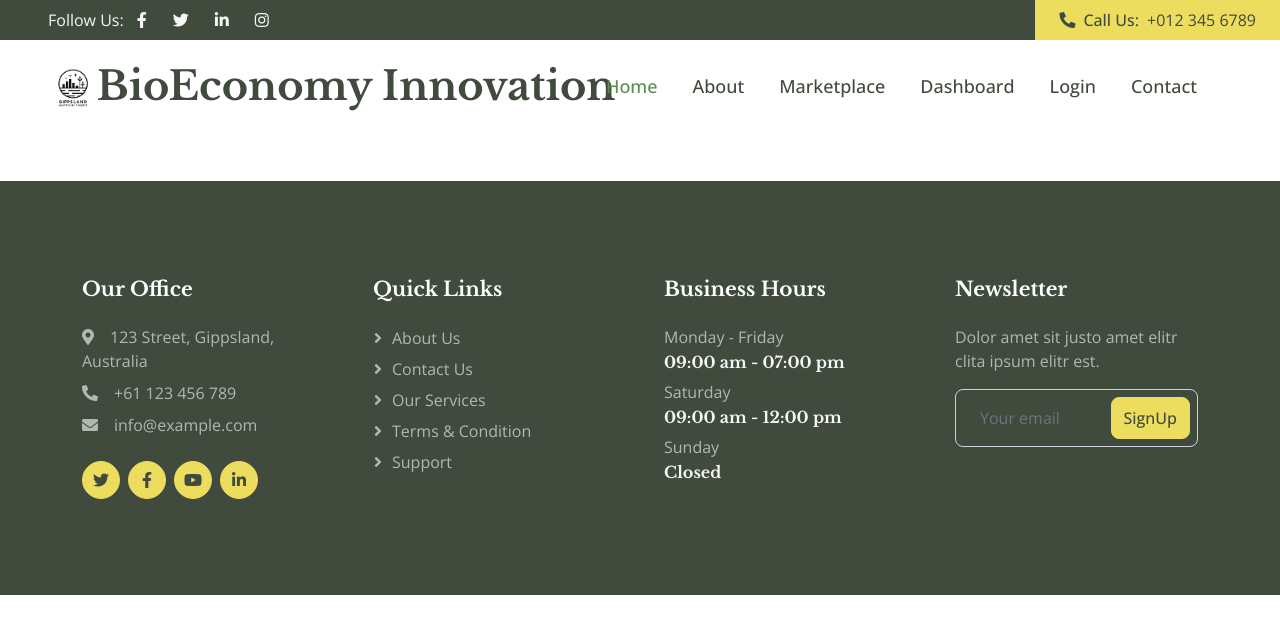
After one commit to ITECH3208andITECH3209feduni/project-repository-bioeconomy-capstone-project, a PHP site: page /dashboard.html in a window 1280 px wide. The commit adds this page. Shown: the top 634 px of the page. Run offline with PHP 8.4, Linux system fonts and the light colour scheme; some libraries are stand-ins or nearby versions.

Commit message:
Added dashboard page

```diff
--- a/src/website-ver-2/about.html
+++ b/src/website-ver-2/about.html
@@ -78,7 +78,7 @@
                 <a href="index.html" class="nav-item nav-link active">Home</a>
                 <a href="about.html" class="nav-item nav-link">About</a>
                 <a href="https://www.circularfarms.com.au/home-1" class="nav-item nav-link">Marketplace</a>
-                <a href="" class="nav-item nav-link">Dashboard</a>
+                <a href="dashboard.html" class="nav-item nav-link">Dashboard</a>
                 <a href="login.html" class="nav-item nav-link">Login</a>
                 <a href="contact.html" class="nav-item nav-link">Contact</a>
             </div>
--- a/src/website-ver-2/contact.html
+++ b/src/website-ver-2/contact.html
@@ -73,7 +73,7 @@
                 <a href="index.html" class="nav-item nav-link active">Home</a>
                 <a href="about.html" class="nav-item nav-link">About</a>
                 <a href="https://www.circularfarms.com.au/home-1" class="nav-item nav-link">Marketplace</a>
-                <a href="" class="nav-item nav-link">Dashboard</a>
+                <a href="dashboard.html" class="nav-item nav-link">Dashboard</a>
                 <a href="login.html" class="nav-item nav-link">Login</a>
                 <a href="contact.html" class="nav-item nav-link">Contact</a>
             </div>
--- /dev/null
+++ b/src/website-ver-2/dashboard.html
@@ -0,0 +1,153 @@
+<!DOCTYPE html>
+<html lang="en">
+
+<head>
+    <meta charset="utf-8">
+    <title>About BioEconomy Innovation</title>
+    <meta content="width=device-width, initial-scale=1.0" name="viewport">
+    <meta content="" name="keywords">
+    <meta content="" name="description">
+
+    <!-- Favicon -->
+    <link href="img/favicon.ico" rel="icon">
+
+    <!-- Google Web Fonts -->
+    <link rel="preconnect" href="https://fonts.googleapis.com">
+    <link rel="preconnect" href="https://fonts.gstatic.com" crossorigin>
+    <link href="https://fonts.googleapis.com/css2?family=Libre+Baskerville:wght@700&family=Open+Sans:wght@400;500;600&display=swap" rel="stylesheet">
+
+    <!-- Icon Font Stylesheet -->
+    <link href="https://cdnjs.cloudflare.com/ajax/libs/font-awesome/5.10.0/css/all.min.css" rel="stylesheet">
+    <link href="https://cdn.jsdelivr.net/npm/bootstrap-icons@1.4.1/font/bootstrap-icons.css" rel="stylesheet">
+
+    <!-- Libraries Stylesheet -->
+    <link href="lib/animate/animate.min.css" rel="stylesheet">
+    <link href="lib/owlcarousel/assets/owl.carousel.min.css" rel="stylesheet">
+    <link href="lib/lightbox/css/lightbox.min.css" rel="stylesheet">
+
+    <!-- Customized Bootstrap Stylesheet -->
+    <link href="css/bootstrap.min.css" rel="stylesheet">
+
+    <!-- Template Stylesheet -->
+    <link href="css/style.css" rel="stylesheet">
+</head>
+
+<body>
+    <!-- Spinner Start -->
+    <div id="spinner" class="show bg-white position-fixed translate-middle w-100 vh-100 top-50 start-50 d-flex align-items-center justify-content-center">
+        <div class="spinner-border text-primary" role="status" style="width: 3rem; height: 3rem;"></div>
+    </div>
+    <!-- Spinner End -->
+
+    <!-- Topbar Start -->
+    <div class="container-fluid bg-dark px-0">
+        <div class="row g-0 d-none d-lg-flex">
+            <div class="col-lg-6 ps-5 text-start">
+                <div class="h-100 d-inline-flex align-items-center text-light">
+                    <span>Follow Us:</span>
+                    <a class="btn btn-link text-light" href=""><i class="fab fa-facebook-f"></i></a>
+                    <a class="btn btn-link text-light" href=""><i class="fab fa-twitter"></i></a>
+                    <a class="btn btn-link text-light" href=""><i class="fab fa-linkedin-in"></i></a>
+                    <a class="btn btn-link text-light" href=""><i class="fab fa-instagram"></i></a>
+                </div>
+            </div>
+            <div class="col-lg-6 text-end">
+                <div class="h-100 bg-secondary d-inline-flex align-items-center text-dark py-2 px-4">
+                    <span class="me-2 fw-semi-bold"><i class="fa fa-phone-alt me-2"></i>Call Us:</span>
+                    <span>+012 345 6789</span>
+                </div>
+            </div>
+        </div>
+    </div>
+    <!-- Topbar End -->
+
+    <!-- Navbar Start -->
+    <nav class="navbar navbar-expand-lg bg-white navbar-light sticky-top px-4 px-lg-5">
+        <a href="index.html" class="navbar-brand d-flex align-items-center">
+            <div style="display: flex; align-items: center; width: 30%; height: auto;">
+                <img src="img/Navbar/Gipps_Logo_No_BG.png" style="max-width: 30%; height: auto;">
+                <h1 class="m-0" >BioEconomy Innovation</h1>
+            </div>
+        </a>
+        <button type="button" class="navbar-toggler me-0" data-bs-toggle="collapse" data-bs-target="#navbarCollapse">
+            <span class="navbar-toggler-icon"></span>
+        </button>
+        <div class="collapse navbar-collapse" id="navbarCollapse">
+            <div class="navbar-nav ms-auto p-4 p-lg-0">
+                <a href="index.html" class="nav-item nav-link active">Home</a>
+                <a href="about.html" class="nav-item nav-link">About</a>
+                <a href="https://www.circularfarms.com.au/home-1" class="nav-item nav-link">Marketplace</a>
+                <a href="dashboard.html" class="nav-item nav-link">Dashboard</a>
+                <a href="login.html" class="nav-item nav-link">Login</a>
+                <a href="contact.html" class="nav-item nav-link">Contact</a>
+            </div>
+        </div>
+    </nav>
+    <!-- Navbar End -->
+
+    <!-- Footer Start -->
+    <div class="container-fluid bg-dark footer mt-5 py-5 wow fadeIn" data-wow-delay="0.1s">
+        <div class="container py-5">
+            <div class="row g-5">
+                <div class="col-lg-3 col-md-6">
+                    <h5 class="text-white mb-4">Our Office</h5>
+                    <p class="mb-2"><i class="fa fa-map-marker-alt me-3"></i>123 Street, Gippsland, Australia</p>
+                    <p class="mb-2"><i class="fa fa-phone-alt me-3"></i>+61 123 456 789</p>
+                    <p class="mb-2"><i class="fa fa-envelope me-3"></i>info@example.com</p>
+                    <div class="d-flex pt-3">
+                        <a class="btn btn-square btn-secondary rounded-circle me-2" href=""><i class="fab fa-twitter"></i></a>
+                        <a class="btn btn-square btn-secondary rounded-circle me-2" href=""><i class="fab fa-facebook-f"></i></a>
+                        <a class="btn btn-square btn-secondary rounded-circle me-2" href=""><i class="fab fa-youtube"></i></a>
+                        <a class="btn btn-square btn-secondary rounded-circle me-2" href=""><i class="fab fa-linkedin-in"></i></a>
+                    </div>
+                </div>
+                <div class="col-lg-3 col-md-6">
+                    <h5 class="text-white mb-4">Quick Links</h5>
+                    <a class="btn btn-link" href="">About Us</a>
+                    <a class="btn btn-link" href="">Contact Us</a>
+                    <a class="btn btn-link" href="">Our Services</a>
+                    <a class="btn btn-link" href="">Terms & Condition</a>
+                    <a class="btn btn-link" href="">Support</a>
+                </div>
+                <div class="col-lg-3 col-md-6">
+                    <h5 class="text-white mb-4">Business Hours</h5>
+                    <p class="mb-1">Monday - Friday</p>
+                    <h6 class="text-light">09:00 am - 07:00 pm</h6>
+                    <p class="mb-1">Saturday</p>
+                    <h6 class="text-light">09:00 am - 12:00 pm</h6>
+                    <p class="mb-1">Sunday</p>
+                    <h6 class="text-light">Closed</h6>
+                </div>
+                <div class="col-lg-3 col-md-6">
+                    <h5 class="text-white mb-4">Newsletter</h5>
+                    <p>Dolor amet sit justo amet elitr clita ipsum elitr est.</p>
+                    <div class="position-relative w-100">
+                        <input class="form-control bg-transparent w-100 py-3 ps-4 pe-5" type="text" placeholder="Your email">
+                        <button type="button" class="btn btn-secondary py-2 position-absolute top-0 end-0 mt-2 me-2">SignUp</button>
+                    </div>
+                </div>
+            </div>
+        </div>
+    </div>
+    <!-- Footer End -->
+
+    <!-- Back to Top -->
+    <a href="#" class="btn btn-lg btn-primary btn-lg-square rounded-circle back-to-top"><i class="bi bi-arrow-up"></i></a>
+
+
+    <!-- JavaScript Libraries -->
+    <script src="https://code.jquery.com/jquery-3.4.1.min.js"></script>
+    <script src="https://cdn.jsdelivr.net/npm/bootstrap@5.0.0/dist/js/bootstrap.bundle.min.js"></script>
+    <script src="lib/wow/wow.min.js"></script>
+    <script src="lib/easing/easing.min.js"></script>
+    <script src="lib/waypoints/waypoints.min.js"></script>
+    <script src="lib/owlcarousel/owl.carousel.min.js"></script>
+    <script src="lib/counterup/counterup.min.js"></script>
+    <script src="lib/parallax/parallax.min.js"></script>
+    <script src="lib/lightbox/js/lightbox.min.js"></script>
+
+    <!-- Template Javascript -->
+    <script src="js/main.js"></script>
+</body>
+
+</html>
--- a/src/website-ver-2/index.html
+++ b/src/website-ver-2/index.html
@@ -72,7 +72,7 @@
                 <a href="index.html" class="nav-item nav-link active">Home</a>
                 <a href="about.html" class="nav-item nav-link">About</a>
                 <a href="https://www.circularfarms.com.au/home-1" class="nav-item nav-link">Marketplace</a>
-                <a href="" class="nav-item nav-link">Dashboard</a>
+                <a href="dashboard.html" class="nav-item nav-link">Dashboard</a>
                 <a href="login.html" class="nav-item nav-link">Login</a>
                 <a href="contact.html" class="nav-item nav-link">Contact</a>
             </div>
```
Also changed, not shown: src/website-ver-2/css/login.css (+59 -0 lines), src/website-ver-2/login.html (+22 -2 lines).
